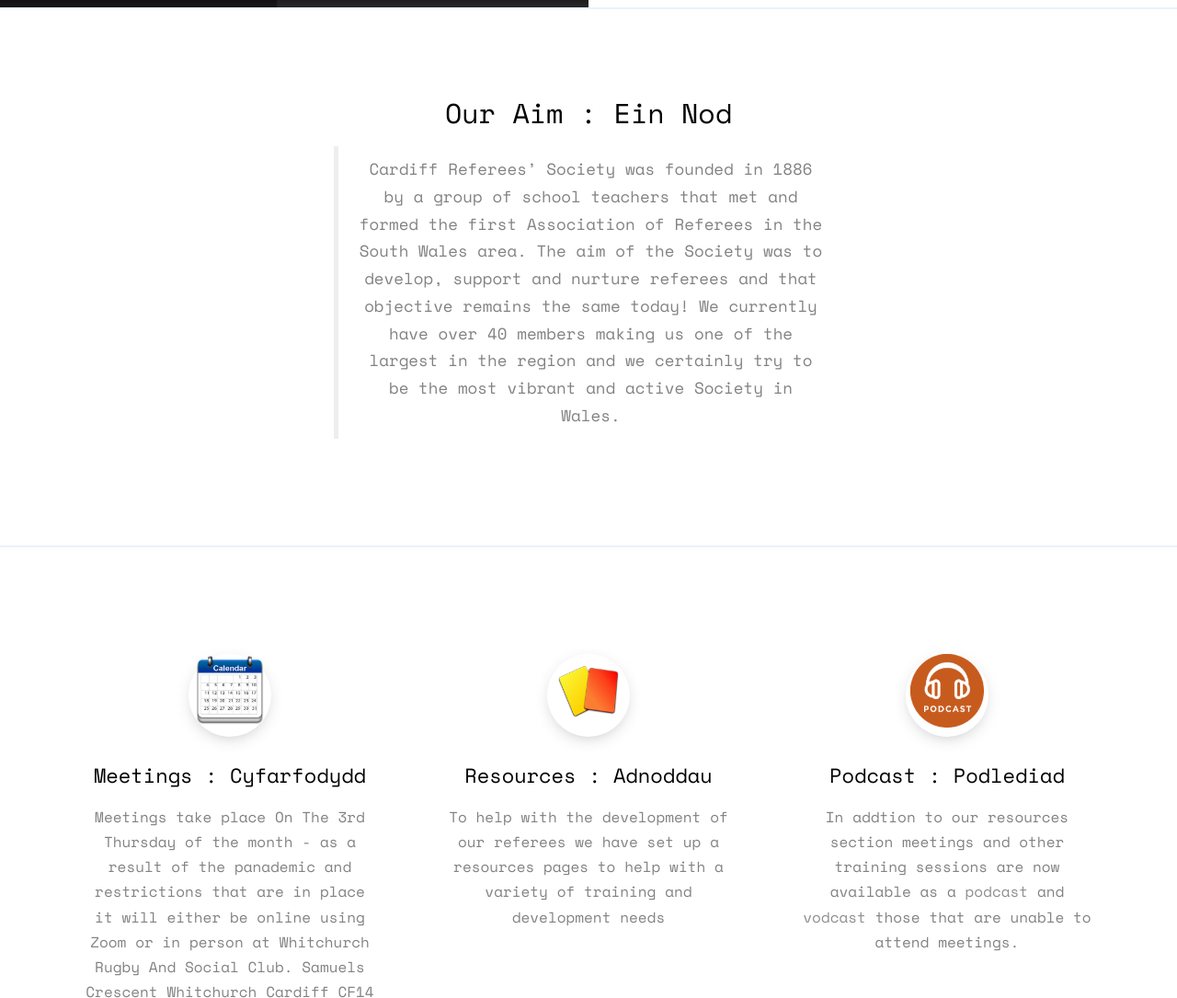
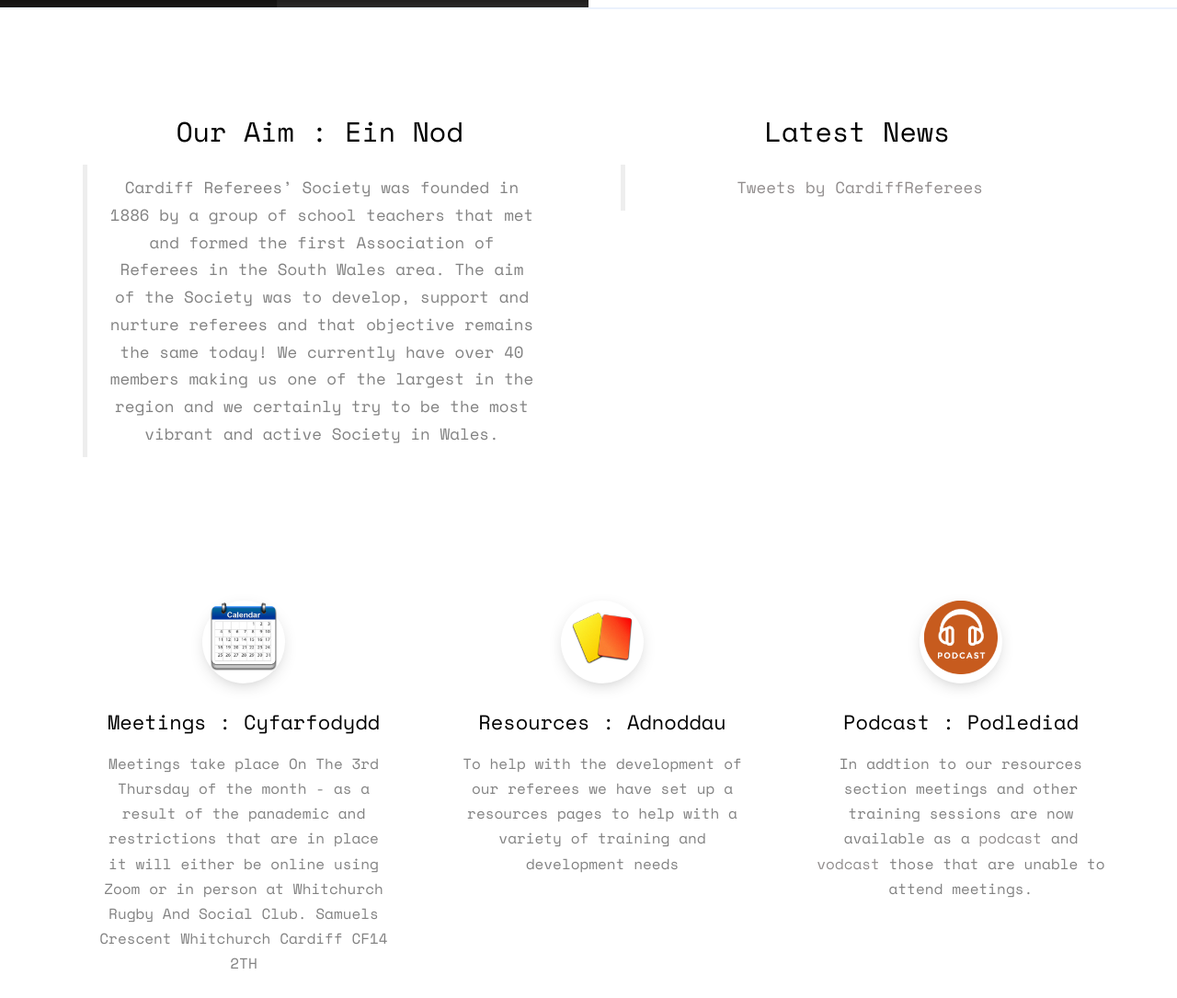
Before and after one commit to amsref/CardiffReferees, a plain HTML site: page index.html in a window 1280 px wide. Shown: the part 1804-2889 px from the top of the page at 92% size. Drawn offline with nearby package versions, Linux system fonts and the light colour scheme; files whose address does not match are found by name.

Commit message:
twitter feed addition

```diff
--- a/index.html
+++ b/index.html
@@ -210,13 +210,23 @@
 	<div id="fh5co-mission">
 		<div class="container">
 			<div class="row">
-				<div class="col-md-6 col-md-offset-3 text-center animate-box">
+				<div class="col-md-6 text-center animate-box">
+                    <div class="services">
 					<h2>Our Aim : Ein Nod</h2>
 					<blockquote>
 						<p>Cardiff Referees’ Society was founded in 1886 by a group of school teachers that met and formed the first Association of Referees in the South Wales area. The aim of the Society was to develop, support and nurture referees and that objective remains the same today! We currently have over 40 members making us one of the largest in the region and we certainly try to be the most vibrant and active Society in Wales.</p>
 					</blockquote>
 				</div>
 			</div>
+            <div class="col-md-6 text-center animate-box">
+                <div class="services">
+					<h2>Latest News</h2>
+					<blockquote>
+						<a class="twitter-timeline" data-width="600" data-height="800" href="https://twitter.com/CardiffReferees?ref_src=twsrc%5Etfw">Tweets by CardiffReferees</a> <script async src="https://platform.twitter.com/widgets.js" charset="utf-8"></script>
+
+                        </p>
+					</blockquote>
+				</div>
 		</div>
 	</div>
 
@@ -240,7 +250,7 @@
 							<img src="images/resources.png" width="80" height="80" >
 						</span>
 						<div class="desc">
-							<h3><a href="#">Resources : Adnoddau</a></h3>
+							<h3><a href="advice.html" target="_blank">Resources : Adnoddau</a></h3>
 							<p>To help with the development of our referees we have set up a resources pages to help with a variety of training and development needs</p>
 						</div>
 					</div>
@@ -251,7 +261,7 @@
 							<img src="images/Podcast.png" width="80" height="80" >
 						</span>
 						<div class="desc">
-							<h3><a href="#">Podcast : Podlediad</a></h3>
+							<h3><a href="https://anchor.fm/therefchannel" target="_blank">Podcast : Podlediad</a></h3>
                             <p>In addtion to our resources section meetings and other training sessions are now available as a <a href="https://anchor.fm/therefchannel" target=blank_>podcast </a>and <a href="https://www.youtube.com/channel/UC4ok0L6FgtJqBs2iifEV-BA" target=blank_>vodcast </a> those that are unable to attend meetings.</p>
 						</div>
 					</div>
```
Also changed, not shown: 1 other file.
